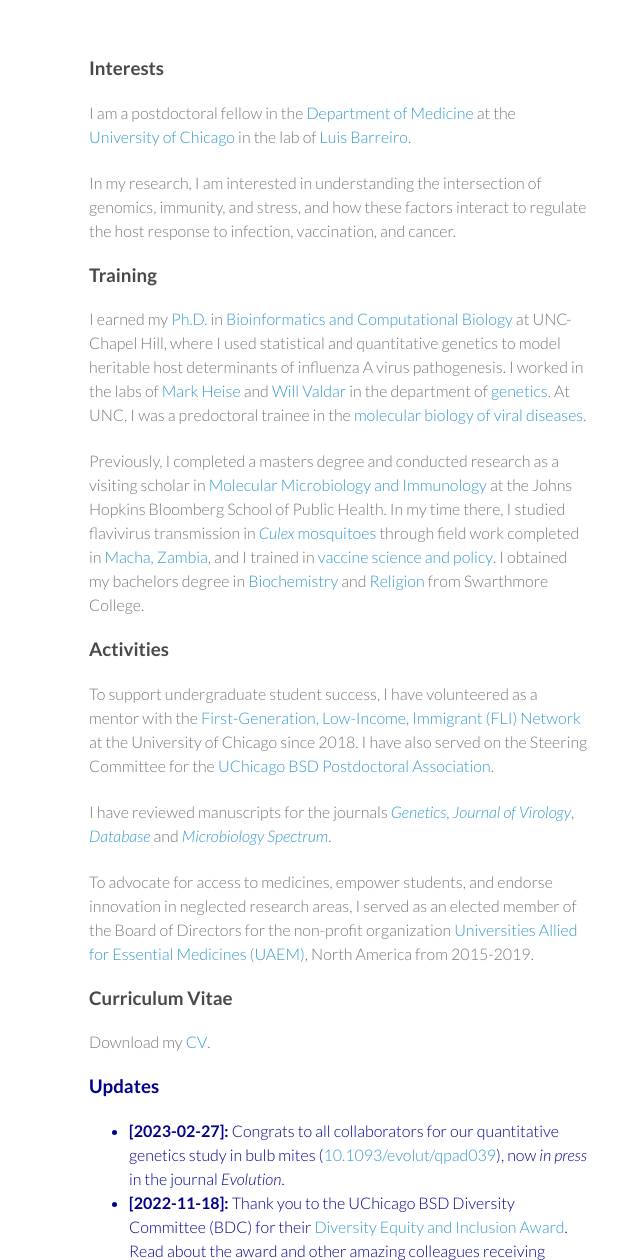
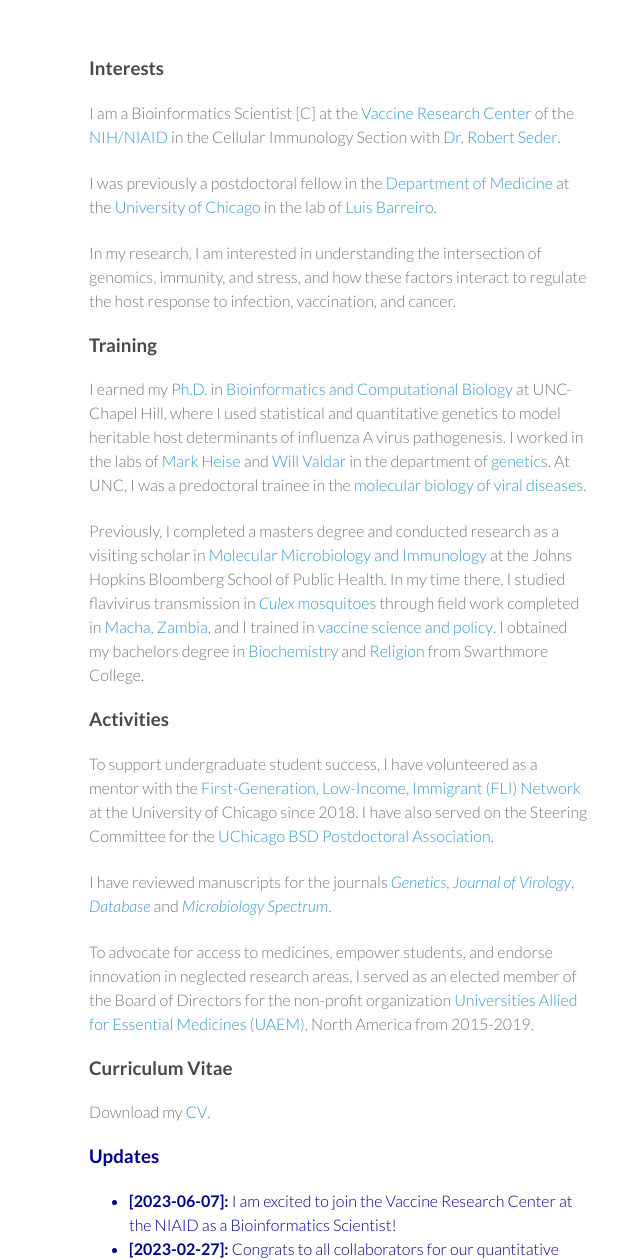
Before and after one commit to mauriziopaul/mauriziopaul.github.io, a plain HTML site: page index.html in a window 1280 px wide. Shown: the top 1260 px of the page, 481-1099 px from the left. Drawn offline with Linux system fonts and the light colour scheme.

Commit message:
Update index.html

```diff
--- a/index.html
+++ b/index.html
@@ -52,7 +52,9 @@
 
 	<h3><a id="interests" class="anchor" href="#interests" aria-hidden="true"><span class="octicon octicon-link"></span></a>Interests</h3>
 
-	<p>I am a postdoctoral fellow in the <a href="https://medicine.uchicago.edu/research/">Department of Medicine</a> at the <a href="https://www.uchicago.edu">University of Chicago</a> in the lab of <a href="http://luis-barreirolab.org">Luis Barreiro</a>.</p>
+	<p>I am a Bioinformatics Scientist [C] at the <a href="https://www.niaid.nih.gov/about/vaccine-research-center-mission-and-history">Vaccine Research Center</a> of the <a href="https://www.niaid.nih.gov">NIH/NIAID</a> in the Cellular Immunology Section with <a href="http://luis-barreirolab.org">Dr. Robert Seder</a>.</p>
+
+	<p>I was previously a postdoctoral fellow in the <a href="https://medicine.uchicago.edu/research/">Department of Medicine</a> at the <a href="https://www.uchicago.edu">University of Chicago</a> in the lab of <a href="http://luis-barreirolab.org">Luis Barreiro</a>.</p>
 
   <p>In my research, I am interested in understanding the intersection of genomics, immunity, and stress, and how these factors interact to regulate the host response to infection, vaccination, and cancer.</p>
 
@@ -88,6 +90,7 @@ and <a href="http://www.swarthmore.edu/religion">Religion</a> from Swarthmore Co
 <span style="color:darkblue">
 <ul>
 
+<li> <strong style="color:darkblue">[2023-06-07]:</strong> I am excited to join the Vaccine Research Center at the NIAID as a Bioinformatics Scientist!</li>
 <li> <strong style="color:darkblue">[2023-02-27]:</strong> Congrats to all collaborators for our quantitative genetics study in bulb mites (<a href="https://bit.ly/Parrett2023Evo">10.1093/evolut/qpad039</a>), now <i>in press</i> in the journal <i>Evolution</i>.</li>
 <li> <strong style="color:darkblue">[2022-11-18]: </strong>Thank you to the UChicago BSD Diversity Committee (BDC) for their <a href="https://biosciences.uchicago.edu/current-students/accomplishments">Diversity Equity and Inclusion Award</a>. Read about the award and other amazing colleagues receiving awards this year here:<a href="https://biosciences.uchicago.edu/node/8045">  <i>Trainees recognized for extraordinary DEI leadership</i></a>.</li>
 <li> <strong style="color:darkblue">[2022-08-10]: </strong>I received notice of funding for my 2-year LRP award from the NIH today! The award is for Research in Emerging Areas Critical to Human Health (<a href="https://www.lrp.nih.gov/program/applicants/extramural/reach">REACH</a>, L70) from the National Institute of Allergy and Infectious Diseases (NIAID).</li>
```
